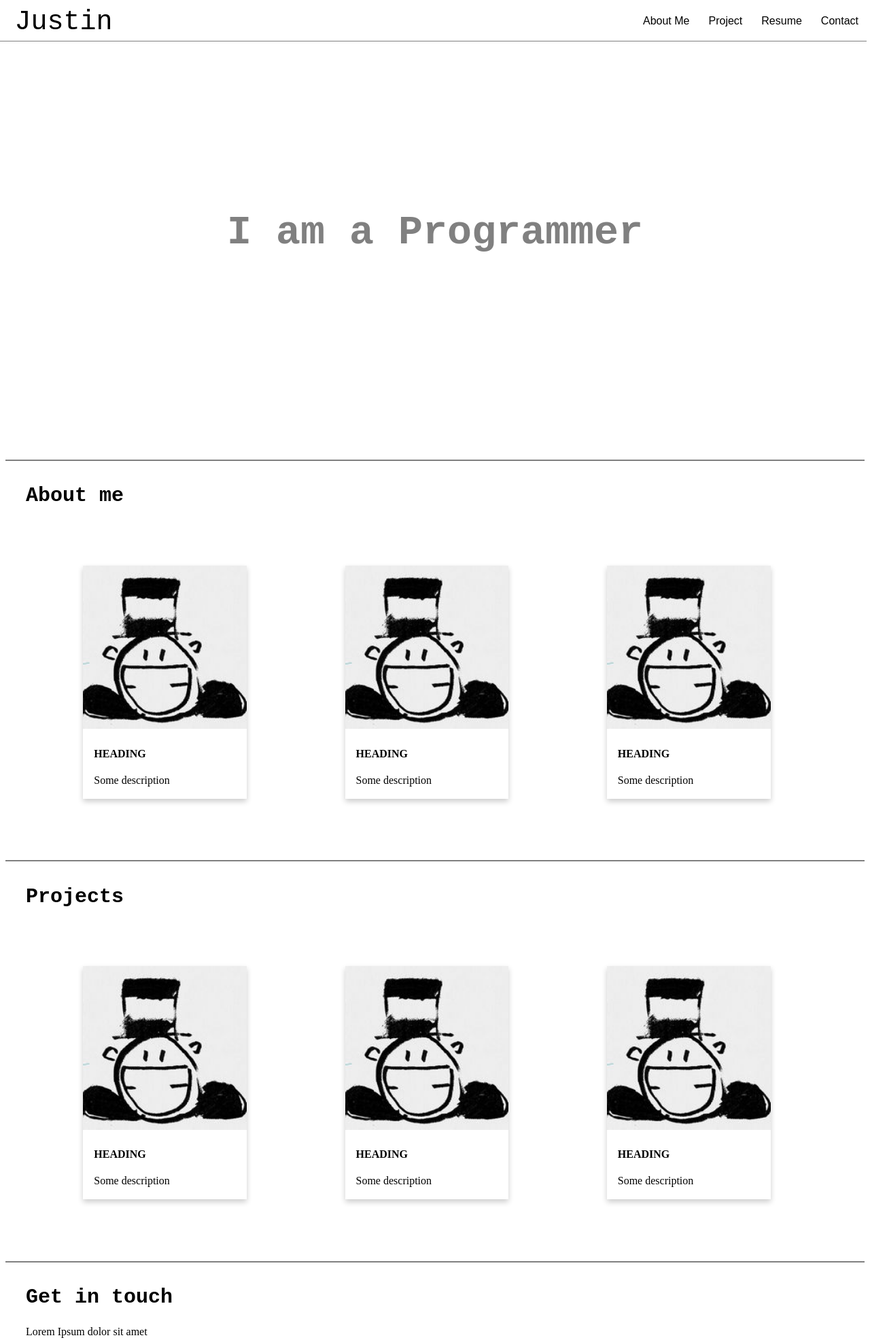
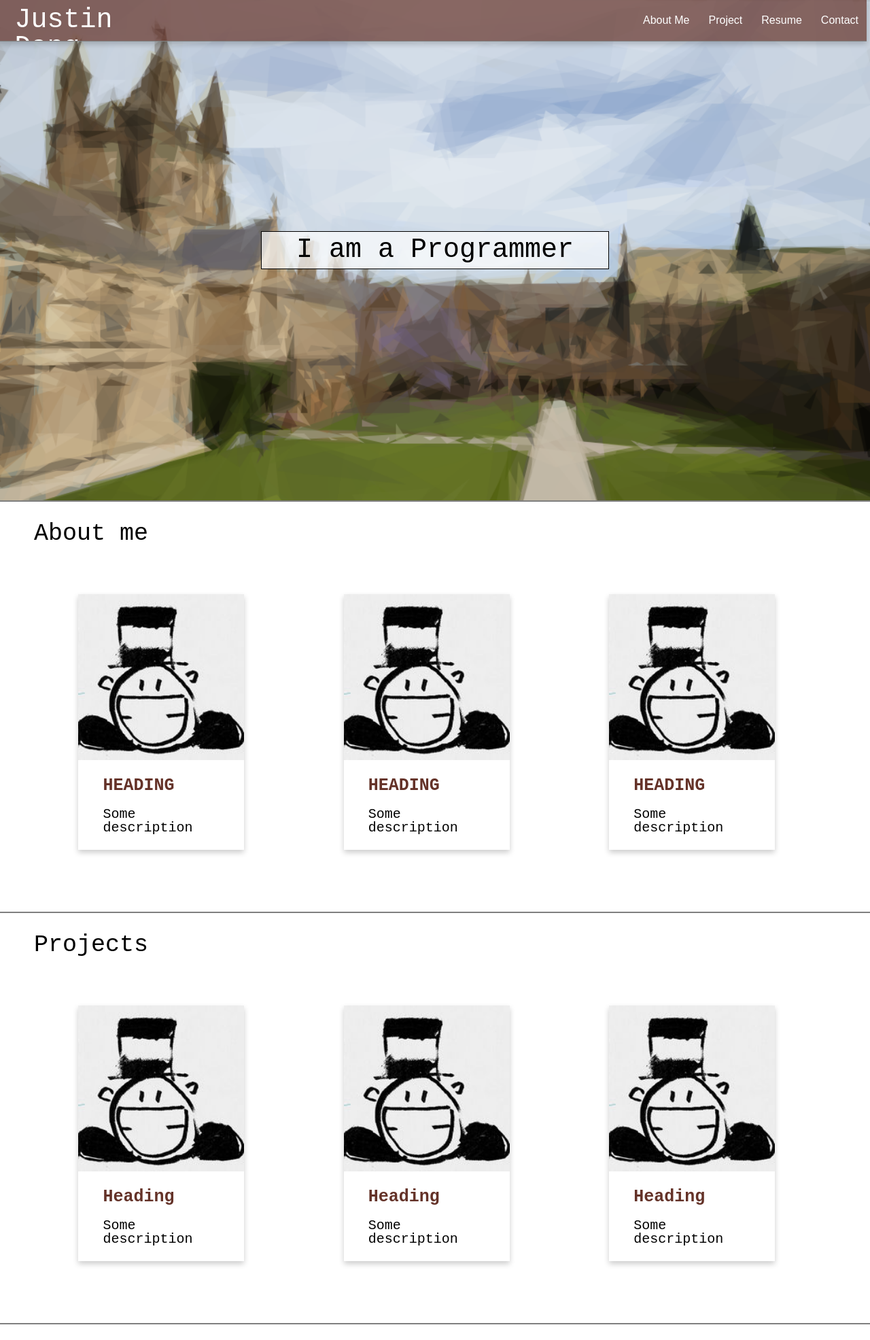
Before and after one commit to justin-ht-dang/personal-site, a plain HTML site: page index.html in a window 1280 px wide. Shown: the top 1971 px of the page at 68% size. Drawn offline with Linux system fonts and the light colour scheme.

Commit message:
add background img and slight style modification

```diff
--- a/css/styles.css
+++ b/css/styles.css
@@ -1,10 +1,66 @@
+
+/* CSS Reset start */
+
+/* http://meyerweb.com/eric/tools/css/reset/
+   v2.0 | 20110126
+   License: none (public domain)
+*/
+
+html, body, div, span, applet, object, iframe,
+h1, h2, h3, h4, h5, h6, p, blockquote, pre,
+a, abbr, acronym, address, big, cite, code,
+del, dfn, em, img, ins, kbd, q, s, samp,
+small, strike, strong, sub, sup, tt, var,
+b, u, i, center,
+dl, dt, dd, ol, ul, li,
+fieldset, form, label, legend,
+table, caption, tbody, tfoot, thead, tr, th, td,
+article, aside, canvas, details, embed,
+figure, figcaption, footer, header, hgroup,
+menu, nav, output, ruby, section, summary,
+time, mark, audio, video {
+	margin: 0;
+	padding: 0;
+	border: 0;
+	font-size: 100%;
+	font: inherit;
+	vertical-align: baseline;
+}
+/* HTML5 display-role reset for older browsers */
+article, aside, details, figcaption, figure,
+footer, header, hgroup, menu, nav, section {
+	display: block;
+}
+body {
+	line-height: 1;
+}
+ol, ul {
+	list-style: none;
+}
+blockquote, q {
+	quotes: none;
+}
+blockquote:before, blockquote:after,
+q:before, q:after {
+	content: '';
+	content: none;
+}
+table {
+	border-collapse: collapse;
+	border-spacing: 0;
+}
+
+
+/* CSS Reset finish */
+
 
 .navbar {
 
     border-bottom: 1px solid grey;
     margin: 0px -5px 50px -5px;
     padding-top: 10px;
-    background-color: white;
+    /*background-color: rgb(92, 64, 51, 0.7);*/
+    box-shadow: 0 4px 8px 0 rgba(0,0,0,0.2);
     overflow: hidden;
 }
 
@@ -22,7 +78,7 @@
     display: inline-block;
     padding: 12px;
     font-family: sans-serif;
-    color: black;
+    color: white;
     text-decoration: none;
 
 }
@@ -45,13 +101,14 @@
 
 .card:hover {
 
-    box-shadow: 0 8px 16px 0 rgba(0,0,0,0.2);
+    box-shadow: 0 8px 16px 0 rgba(0,0,0,0.5);
 }
 
 
 .container {
 
     padding: 2px 16px;
+
 }
 
 .logo-list {
@@ -63,11 +120,30 @@
 
 .heading-theme {
 
-    font-size: 30px;
+    margin: 20px 0px 10px 20px;
+    font-size: 35px;
     font-family: monospace;
+    font-weight: 400;
     color: Black;
 }
 
+.card-text h4 {
+
+    margin: 20px 0px 10px 20px;
+    font-size: 25px;
+    font-family: monospace;
+    font-weight: bold;
+    color: rgb(100, 50, 40);
+}
+
+.card-text p {
+
+    margin: 20px 0px 10px 20px;
+    font-size: 20px;
+    font-family: monospace;
+    color: black;
+
+}
 
 .centralize {
 
@@ -99,6 +175,16 @@
     color: midnightblue;
 }
 
+.theme-background-color {
+
+    background-color: rgb(100, 50, 40, 0.7);
+}
+
+.theme-color {
+
+    color: rgb(100, 50, 40);
+}
+
 
 
 #nav-name {
@@ -110,19 +196,26 @@
     font-family: monospace;
     margin-left: 10%;
     text-decoration: none;
-    color: black;
+    color: white;
 
 }
 
 #title-panel {
 
     text-align: center;
-    padding: 250px 20px;
+    padding: 340px 30%;
+    background: url('../img/tri-quad.png');
+    background-repeat: no-repeat;
+    background-size: cover;
+
 }
 
 #title-text {
 
-    font-size: 60px;
+    font-size: 40px;
     font-family: monospace;
-    color: grey;
+    color: Black;
+    padding: 7px;
+    border: 1px solid black;
+    background-color: rgba(255, 255, 255, 0.7);;
 }
--- a/index.html
+++ b/index.html
@@ -10,12 +10,13 @@
 
 -->
 
-<html>
+<html lang='en'>
 
 <head>
 	<title> Justin Dang </title>
+
+	<meta charset="utf-8">
 	<meta name="author" contents="Justin Dang">
-
 	<link rel="stylesheet" href="./css/styles.css">
 
 	<!-- Font Awesome -->
@@ -26,7 +27,7 @@
 
 <body>
 
-	<div class='navbar fixed-nav-bar'>
+	<div class='navbar fixed-nav-bar theme-background-color'>
 
 		<!-- TODO: I'm bored, Blog -->
 
@@ -47,7 +48,9 @@
 	<div class='panel' id='title-panel'>
 
 
-		<h2 id='title-text'> I am a Programmer </h2>
+
+		<p id='title-text'> I am a Programmer </p>
+
 
 	</div>
 
@@ -60,7 +63,7 @@
 		<div class='card left'>
 
 			<img src='img/Bob.jpg' alt='Bob' style='width: 100%'>
-			<div class='container'>
+			<div class='container card-text'>
 
 				<h4> <b> HEADING </b> </h4>
 				<p> Some description <p>
@@ -70,7 +73,7 @@
 		<div class='card left'>
 
 			<img src='img/Bob.jpg' alt='Bob' style='width: 100%'>
-			<div class='container'>
+			<div class='container card-text'>
 
 				<h4> <b> HEADING </b> </h4>
 				<p> Some description <p>
@@ -80,7 +83,7 @@
 		<div class='card left'>
 
 			<img src='img/Bob.jpg' alt='Bob' style='width: 100%'>
-			<div class='container'>
+			<div class='container card-text'>
 
 				<h4> <b> HEADING </b> </h4>
 				<p> Some description <p>
@@ -96,9 +99,9 @@
 		<div class='card left'>
 
 			<img src='img/Bob.jpg' alt='Bob' style='width: 100%'>
-			<div class='container'>
+			<div class='container card-text'>
 
-				<h4> <b> HEADING </b> </h4>
+				<h4> <b> Heading </b> </h4>
 				<p> Some description <p>
 			</div>
 		</div>
@@ -106,9 +109,9 @@
 		<div class='card left'>
 
 			<img src='img/Bob.jpg' alt='Bob' style='width: 100%'>
-			<div class='container'>
+			<div class='container card-text'>
 
-				<h4> <b> HEADING </b> </h4>
+				<h4> <b> Heading </b> </h4>
 				<p> Some description <p>
 			</div>
 		</div>
@@ -116,9 +119,9 @@
 		<div class='card left'>
 
 			<img src='img/Bob.jpg' alt='Bob' style='width: 100%'>
-			<div class='container'>
+			<div class='container card-text'>
 
-				<h4> <b> HEADING </b> </h4>
+				<h4> <b> Heading </b> </h4>
 				<p> Some description <p>
 			</div>
 		</div>
@@ -129,20 +132,20 @@
 		<a name='contact'> </a>
 		<h2 class='heading-theme'> Get in touch </h2>
 
-		<p> Lorem Ipsum dolor sit amet </p>
+
 
 		<ul class='logo-list'>
 
 			<li class='left container'>
-				<a href='https://www.linkedin.com/in/justinhtdang/'> <span class="fa fa-linkedin fa-3x grey" style='text-decoration:none'><span> </a>
+				<a href='https://www.linkedin.com/in/justinhtdang/'> <span class="fa fa-linkedin fa-3x theme-color" style='text-decoration:none'><span> </a>
 			</li>
 
 			<li class='left container'>
-				<a href='https://github.com/justin-ht-dang'> <span class="fa fa-github fa-3x grey"><span> </a>
+				<a href='https://github.com/justin-ht-dang'> <span class="fa fa-github fa-3x theme-color"><span> </a>
 			</li>
 
 			<li class='left container'>
-				<a href='https://medium.com/@justin_dang'> <span class="fa fa-medium fa-3x grey"><span> </a>
+				<a href='https://medium.com/@justin_dang'> <span class="fa fa-medium fa-3x theme-color"><span> </a>
 			</li>
 
 		</ul>
```
